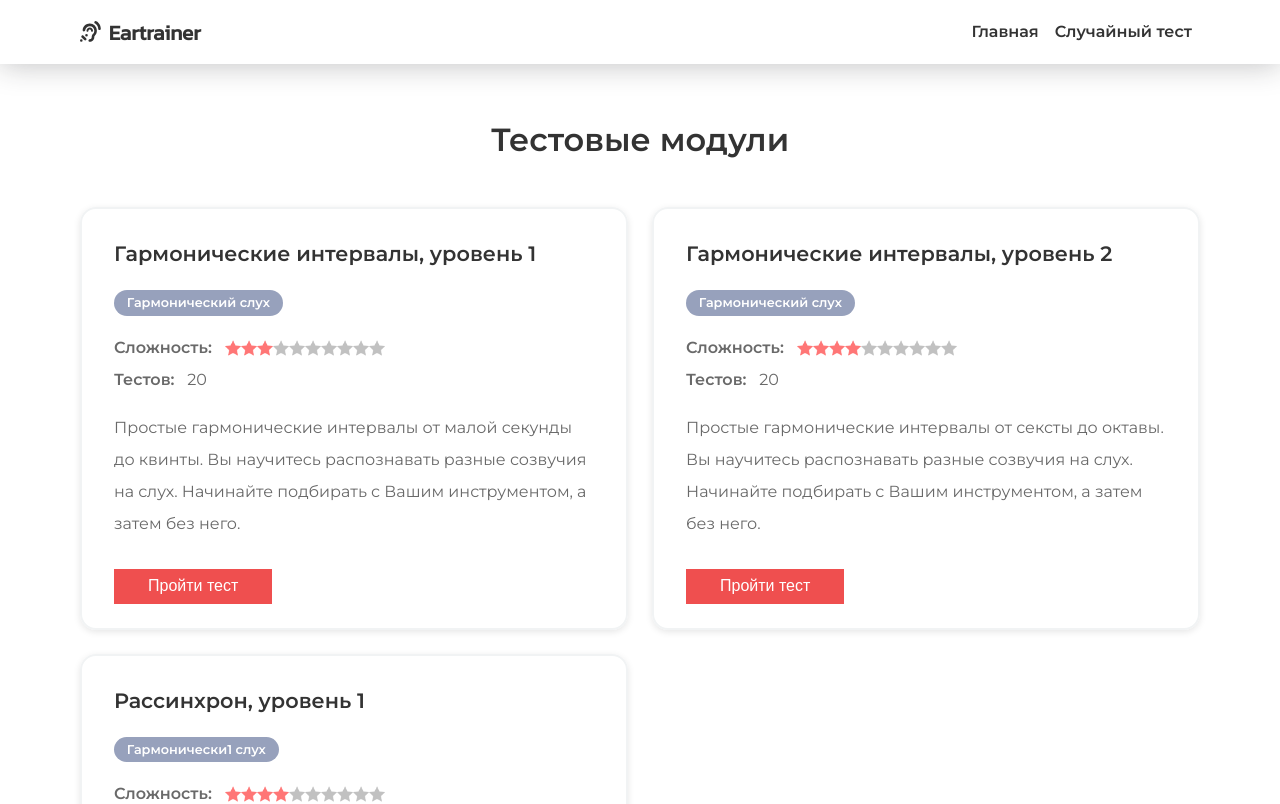
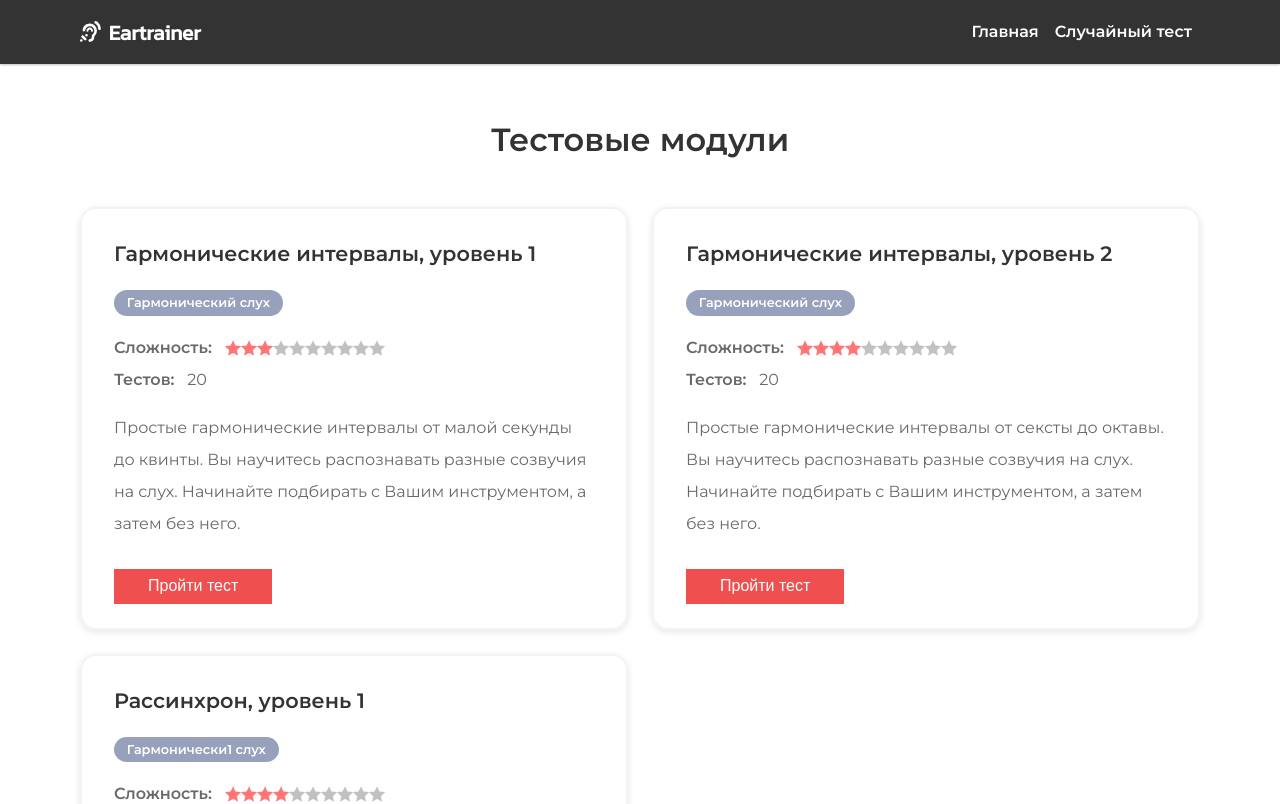
Before and after one commit to Purplejam/eartrainer, a React (Create React App) app: page / in a window 1280 px wide. Shown: the top 804 px of the page. Built offline with nearby package versions, Linux system fonts and the light colour scheme.

Commit message:
nav style update

```diff
--- a/src/components/CurrentTest.tsx
+++ b/src/components/CurrentTest.tsx
@@ -39,7 +39,7 @@ const TestBox = styled.div`
 `
 
 const MainTest = styled.div`
-	box-shadow: 0px 5px 30px rgba(0, 0, 0, 0.2);
+	box-shadow: 0px 2px 15px rgba(0, 0, 0, 0.15);
 	border-radius: 1rem;
 	border-radius: 0.2rem;
 	padding: 1rem 3rem 3rem 3rem;
--- a/src/components/CurrentTestNav.tsx
+++ b/src/components/CurrentTestNav.tsx
@@ -10,7 +10,7 @@ type currentTestNavType = {
 
 //styles
 const ThumbNail = styled.div`
-	box-shadow: 0px 5px 30px rgba(0, 0, 0, 0.2);
+	box-shadow: 0px 2px 15px rgba(0, 0, 0, 0.15);
 	border-radius: 0.2rem;
 	height: 10vh;
 	margin-bottom: 2vh;
--- a/src/components/Nav.tsx
+++ b/src/components/Nav.tsx
@@ -10,7 +10,8 @@ const NavStyle = styled.nav`
 	display: flex;
 	justify-content: space-between;
 	align-items: center;
-	box-shadow: 0 1px 30px 0 rgba(32,33,36,0.28);
+	box-shadow: 0 1px 2px 0 rgba(32,33,36,0.28);
+	background-color: #333;
 	ul {
 		li {
 			display: inline-block;
@@ -20,11 +21,12 @@ const NavStyle = styled.nav`
 			a {
 				padding: 1.5rem 0rem;
 				line-height: 3.6rem;
+				color: #fff;
 			}
 			&:after {
 				display:block;
 		  content: '';
-		  border-bottom: solid .2rem #F38BA0;
+		  border-bottom: solid .2rem #FFF;
 		  transform: scaleX(0);
 		  transition: transform 180ms ease-in-out;
 		  transform-origin:  0% 50%;
@@ -55,6 +57,7 @@ const NavStyle = styled.nav`
 const Logo = styled.h3`
 	font-family: 'Kanit', sans-serif;
 	cursor: pointer;
+	color: #fff;
 	svg {
 		padding-right: .5rem;
 	}
```
